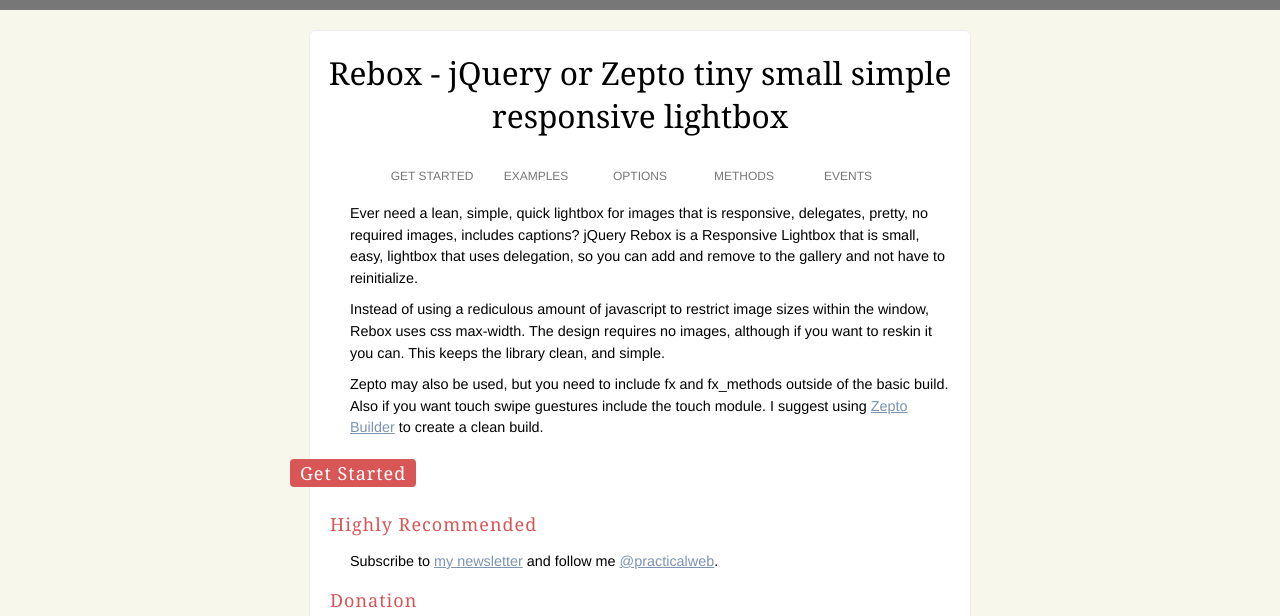
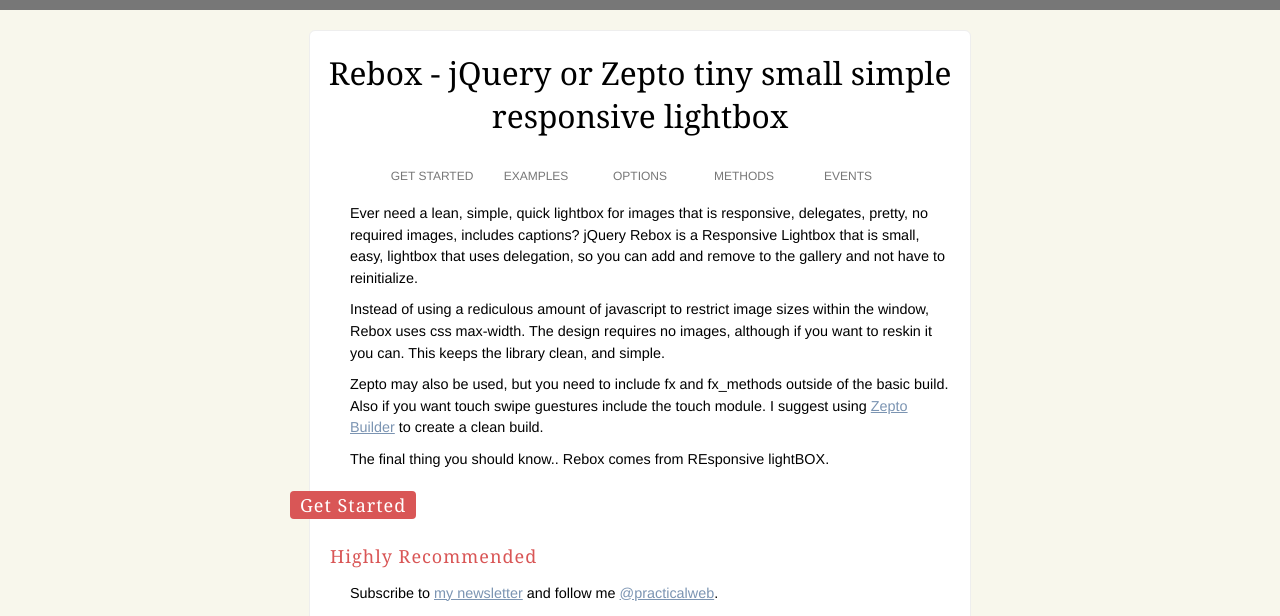
Before and after one commit to trentrichardson/jQuery-Rebox, a plain HTML site: page index.html in a window 1280 px wide. Shown: the top 616 px of the page. Drawn offline with Linux system fonts and the light colour scheme.

Commit message:
Clean up the docs

```diff
--- a/index.html
+++ b/index.html
@@ -70,7 +70,7 @@
 				<p>Ever need a lean, simple, quick lightbox for images that is responsive, delegates, pretty, no required images, includes captions? jQuery Rebox is a Responsive Lightbox that is small, easy, lightbox that uses delegation, so you can add and remove to the gallery and not have to reinitialize.</p>
 				<p>Instead of using a rediculous amount of javascript to restrict image sizes within the window, Rebox uses css max-width.  The design requires no images, although if you want to reskin it you can.  This keeps the library clean, and simple.</p>
 				<p>Zepto may also be used, but you need to include fx and fx_methods outside of the basic build.  Also if you want touch swipe guestures include the touch module.  I suggest using <a href="http://github.e-sites.nl/zeptobuilder/" title="Zepto Builder">Zepto Builder</a> to create a clean build.</p>
-
+				<p>The final thing you should know.. Rebox comes from REsponsive lightBOX.</p>
 				<h2 id="Get_Started">Get Started</h2>
 
 
```
